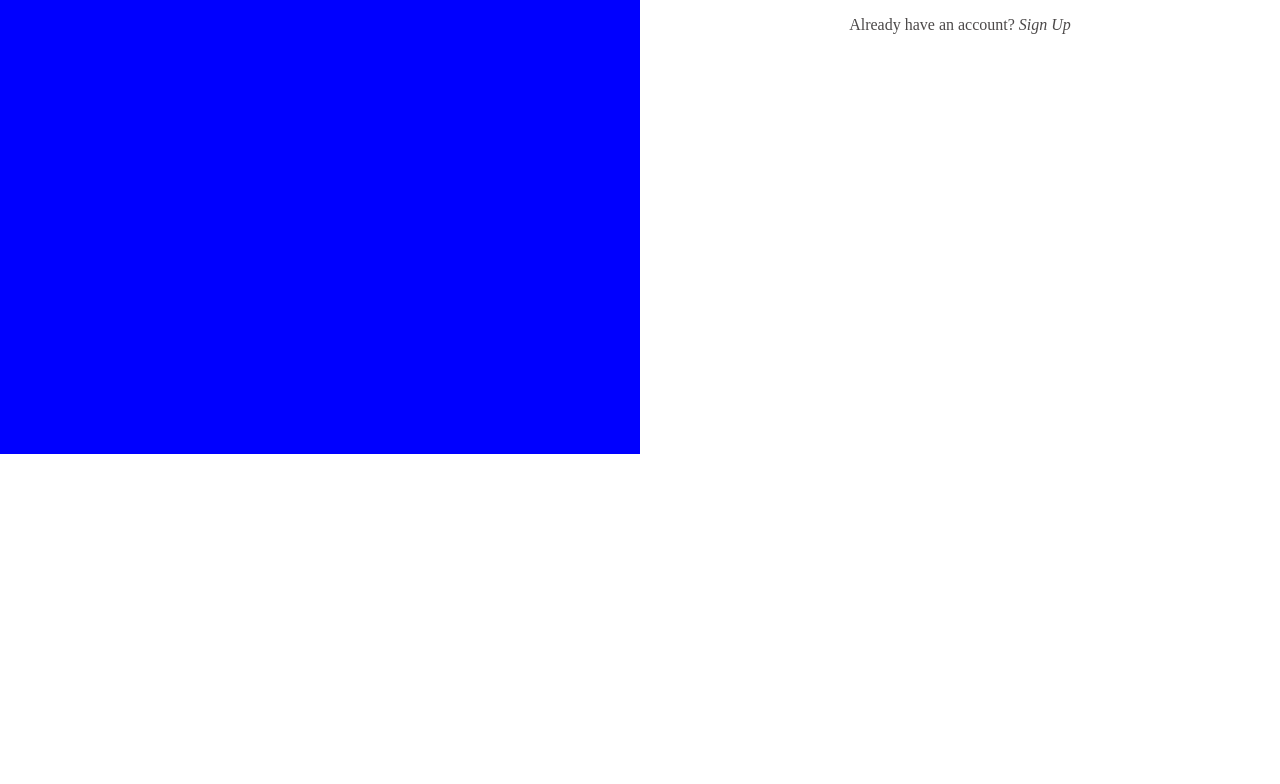
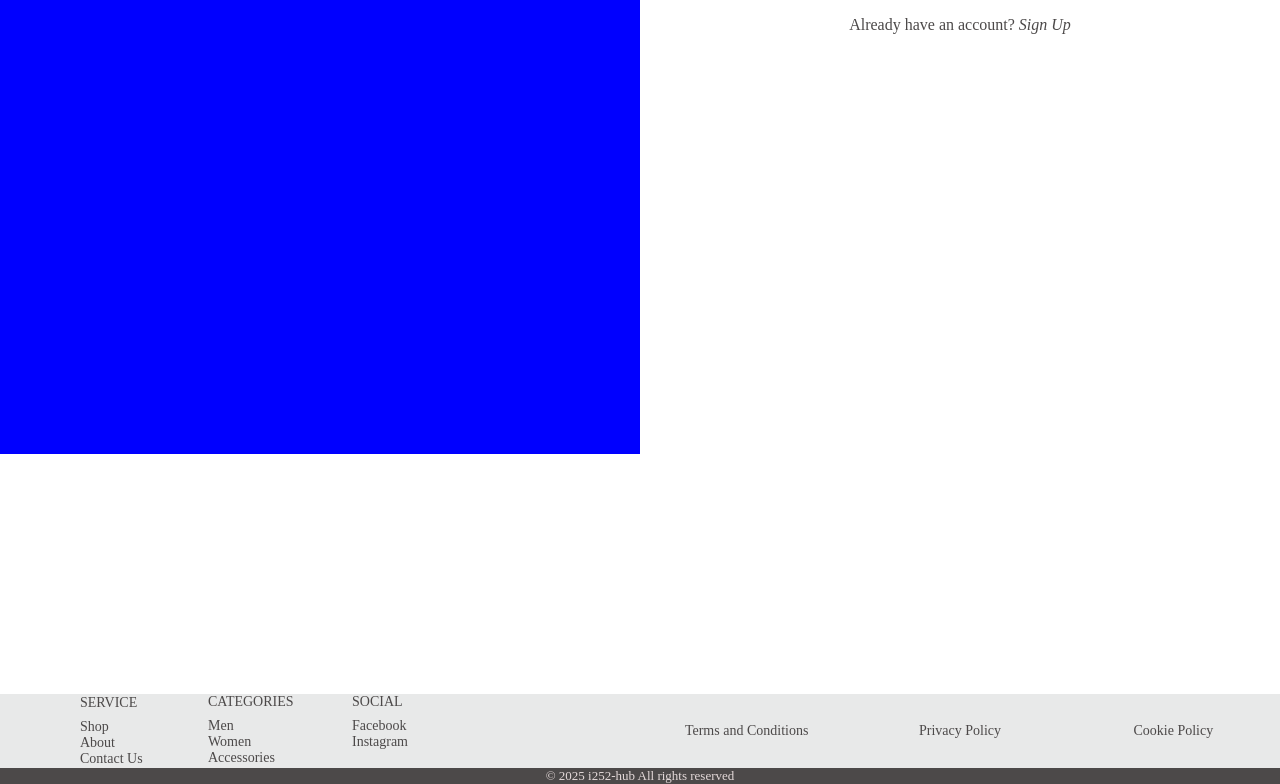
Before and after one commit to i252-hub/Basiq, a React (Vite) app in the folder my-shoppingcart/: page /signin in a window 1280 px wide. Shown: the part 346-1130 px from the top of the page. Before the commit the page ends 800 px from the top, so only its background shows below. Built offline with nearby package versions, Linux system fonts and the light colour scheme; a web font is replaced by a local one.

Commit message:
added footer links and copyright, styled ui layout

```diff
--- a/my-shoppingcart/src/Footer.jsx
+++ b/my-shoppingcart/src/Footer.jsx
@@ -4,17 +4,64 @@ const Footer = () =>{
         <footer className="footer">
             <div className="footerlinkscontainer">
                 <div className="footerlinks">
-                    <div></div>
-                    <div></div>
-                    <div></div>
+                    <div className="footerlinksone">
+                        <div className="titlefooterlink">
+                            <p>SERVICE</p>
+                        </div>
+                        <div>
+                            <p>Shop</p>
+                        </div>
+                        <div>
+                            <p>About</p>
+                        </div>
+                        <div>
+                            <p>Contact Us</p>
+                        </div>
+                    </div>
+                    <div className="footerlinkstwo">
+                    <div className="titlefooterlink">
+                            <p>CATEGORIES</p>
+                        </div>
+                        <div>
+                            <p>Men</p>
+                        </div>
+                        <div>
+                            <p>Women</p>
+                        </div>
+                        <div>
+                            <p className="acc">Accessories</p>
+                        </div>
+                    </div>
+                    <div className="footerlinksthree">
+                    <div className="titlefooterlink">
+                            <p>SOCIAL</p>
+                        </div>
+                        <div>
+                            <p>Facebook</p>
+                        </div>
+                        <div>
+                            <p>Instagram</p>
+                        </div>
+                        <div className="footerlinksthreesocial">
+                            <p></p>
+                        </div>
+                    </div>
                 </div>
                 <div className="policylinks">
-                    <div></div>
-                    <div></div>
-                    <div></div>
+                    <div className="policylinksone">
+                        <p>Terms and Conditions</p>
+                    </div>
+                    <div className="policylinkstwo">
+                    <p>Privacy Policy</p>
+                    </div>
+                    <div className="policylinksthree">
+                    <p>Cookie Policy</p>
+                    </div>
                 </div>
             </div>
-            <div className="copyright"></div>
+            <div className="copyright">
+                <p>  © 2025 i252-hub All rights reserved</p>
+               </div>
         </footer>
     )
 }
```
